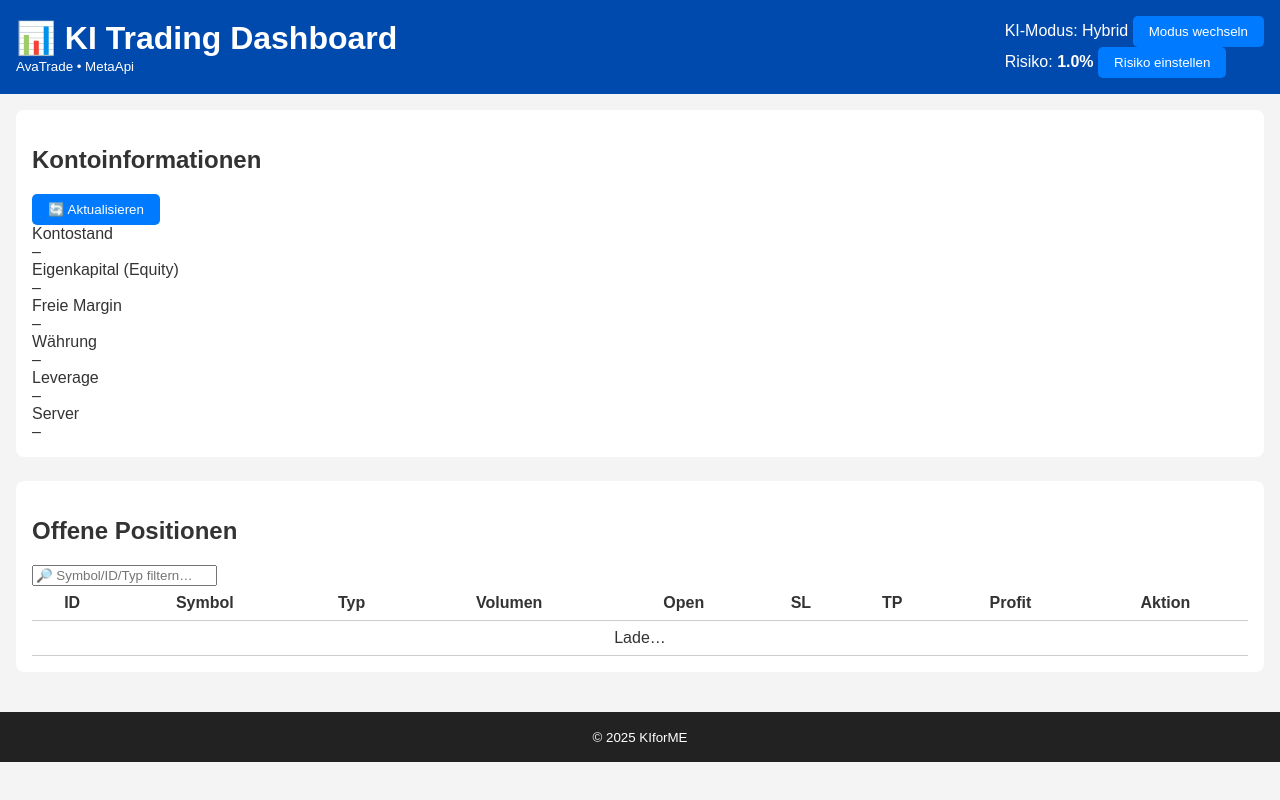
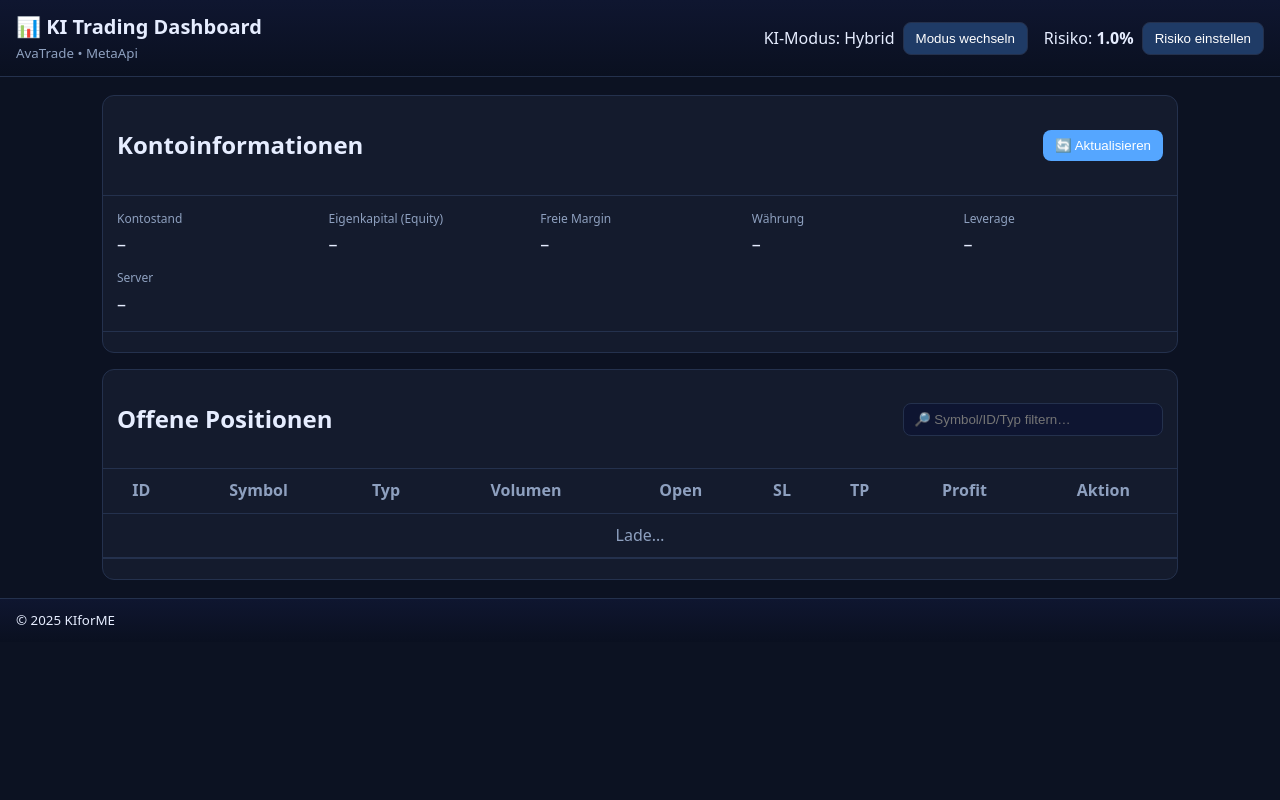
Before and after one commit to Martin140569/kiforme-webapp, a plain HTML site: page index.html in a window 1280 px wide. Drawn offline with Linux system fonts and the light colour scheme.

Commit message:
Update style.css

```diff
--- a/style.css
+++ b/style.css
@@ -1,67 +1,76 @@
-body {
-  font-family: Arial, sans-serif;
-  margin: 0;
-  background: #f4f4f4;
-  color: #333;
+:root {
+  --bg: #0c1222;
+  --card: #141b2d;
+  --muted: #8ea0bf;
+  --text: #e6edff;
+  --accent: #55a6ff;
+  --accent-2: #2ecc71;
+  --danger: #ff5a7a;
+  --border: #24314d;
 }
 
-header {
-  background: #004aad;
-  color: white;
-  padding: 1rem;
-  display: flex;
-  justify-content: space-between;
-  align-items: center;
+* { box-sizing: border-box; }
+html, body { margin: 0; padding: 0; }
+body {
+  font-family: system-ui, -apple-system, Segoe UI, Roboto, Arial, sans-serif;
+  background: var(--bg);
+  color: var(--text);
+  line-height: 1.45;
 }
 
-h1 {
-  margin: 0;
+.app-header, .app-footer {
+  display: flex; justify-content: space-between; align-items: center;
+  padding: 12px 16px; border-bottom: 1px solid var(--border);
+  background: linear-gradient(180deg, #0f1630, #0a1020);
+}
+.app-footer { border-top: 1px solid var(--border); border-bottom: none; }
+
+.brand h1 { margin: 0; font-size: 20px; }
+.brand small { color: var(--muted); }
+
+.header-controls { display: flex; gap: 16px; align-items: center; flex-wrap: wrap; }
+.mode, .risk { display: flex; gap: 8px; align-items: center; }
+
+.container { max-width: 1100px; margin: 18px auto; padding: 0 12px; }
+
+.card {
+  background: var(--card);
+  border: 1px solid var(--border);
+  border-radius: 12px;
+  margin-bottom: 16px;
+  overflow: hidden;
+}
+.card-header {
+  display: flex; justify-content: space-between; align-items: center;
+  padding: 12px 14px; border-bottom: 1px solid var(--border);
+}
+.grid {
+  display: grid; gap: 12px;
+  grid-template-columns: repeat(auto-fit, minmax(180px, 1fr));
+  padding: 14px;
+}
+.metric .label { color: var(--muted); font-size: 12px; }
+.metric .value { font-size: 18px; margin-top: 4px; }
+
+.table-wrap { width: 100%; overflow-x: auto; }
+.table { width: 100%; border-collapse: collapse; }
+.table th, .table td { padding: 10px; border-bottom: 1px solid var(--border); text-align: center; }
+.table th { color: var(--muted); font-weight: 600; }
+
+.btn {
+  background: #1f3b66; color: #fff; border: 1px solid var(--border);
+  padding: 8px 12px; border-radius: 8px; cursor: pointer;
+}
+.btn:hover { background: #24508e; }
+.btn-primary { background: var(--accent); border: none; }
+.btn-primary:hover { filter: brightness(1.05); }
+.btn-danger { background: var(--danger); border: none; }
+
+.input {
+  width: 260px; max-width: 60vw; padding: 8px 10px; border-radius: 8px;
+  border: 1px solid var(--border); background: #0e1531; color: #eaf1ff;
 }
 
-.status {
-  display: flex;
-  gap: 10px;
-  align-items: center;
-}
-
-button {
-  padding: 0.5rem 1rem;
-  border: none;
-  background: #007bff;
-  color: white;
-  cursor: pointer;
-  border-radius: 5px;
-}
-
-button:hover {
-  background: #0056b3;
-}
-
-main {
-  padding: 1rem;
-}
-
-section {
-  margin-bottom: 1.5rem;
-  background: white;
-  padding: 1rem;
-  border-radius: 8px;
-}
-
-table {
-  width: 100%;
-  border-collapse: collapse;
-}
-
-th, td {
-  padding: 0.5rem;
-  border-bottom: 1px solid #ccc;
-  text-align: center;
-}
-
-footer {
-  text-align: center;
-  padding: 1rem;
-  background: #222;
-  color: white;
-}
+.status-line { padding: 10px 14px; border-top: 1px solid var(--border); color: var(--muted); font-size: 13px; }
+.muted { color: var(--muted); }
+@media (max-width: 640px) { .input { width: 100%; } }
```
